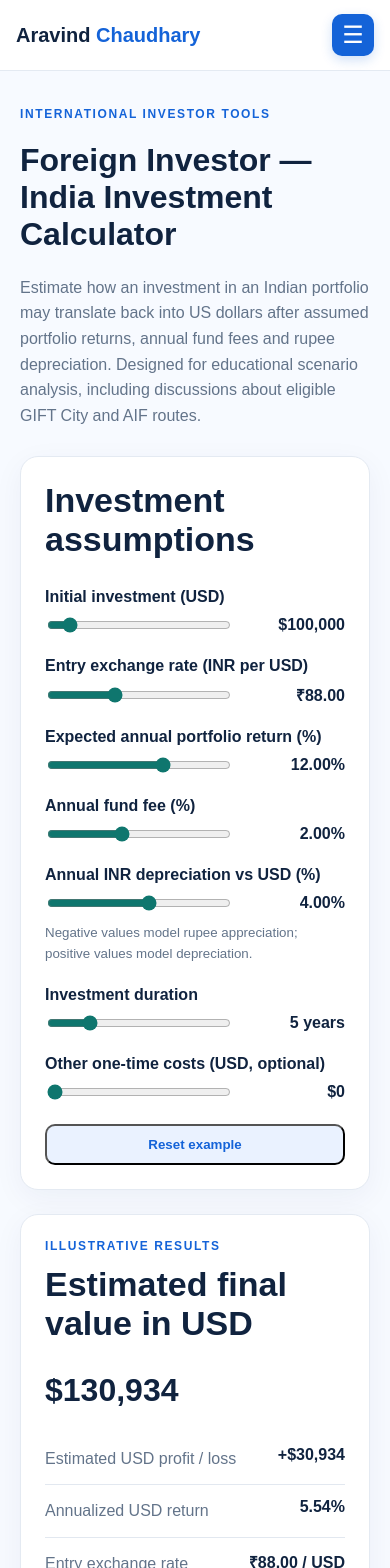
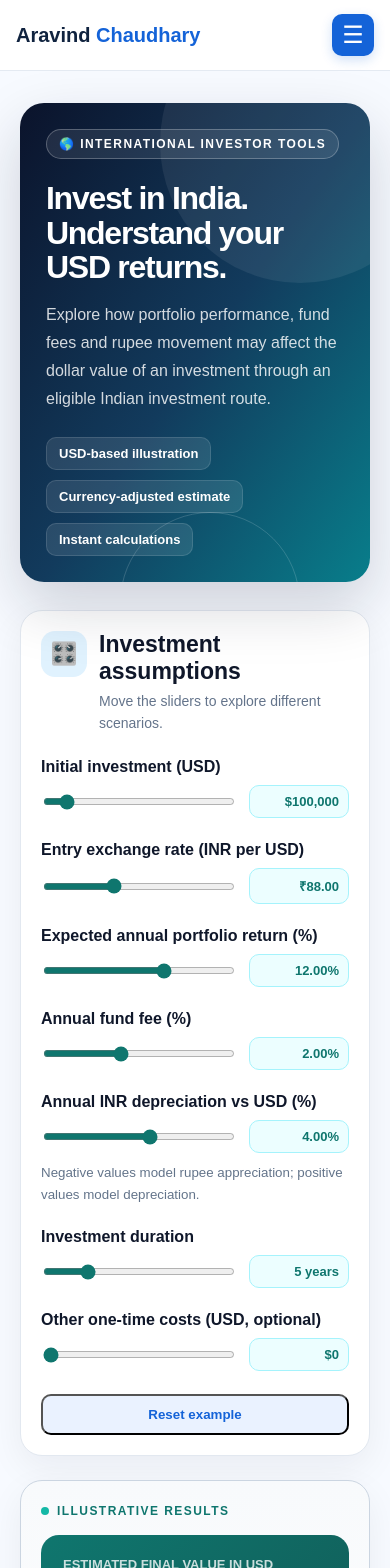
Before and after one commit to Aravind100/aravind-financial-expert, a Next.js app: page /calculators/gift-city-aif in a window 390 px wide. Shown: the top 1568 px of the page. Built offline with nearby package versions, Linux system fonts and the light colour scheme.

Commit message:
Refactor styles and layout for investment calculator
Updated styles and layout for the investment calculator page, enhancing visual elements and improving responsiveness.

```diff
--- a/app/calculators/gift-city-aif/page.tsx
+++ b/app/calculators/gift-city-aif/page.tsx
@@ -51,14 +51,22 @@ function SliderField({
             width: "100%",
             minWidth: 0,
             accentColor: "#0f766e",
-            cursor: "pointer",
+            cursor: "ew-resize",
+            height: 7,
+            borderRadius: 999,
           }}
         />
         <output
           style={{
             minWidth: 100,
             textAlign: "right",
-            fontWeight: 700,
+            fontWeight: 800,
+            fontSize: 13,
+            color: "#0f766e",
+            background: "#ecfeff",
+            border: "1px solid #a5f3fc",
+            borderRadius: 10,
+            padding: "8px 9px",
             fontVariantNumeric: "tabular-nums",
             whiteSpace: "nowrap",
           }}
@@ -119,20 +127,46 @@ export default function GiftCityAifCalculatorPage() {
   ]);
 
   return (
-    <main className="section" style={{ maxWidth: 1080, margin: "0 auto", paddingTop: 36, paddingBottom: 64 }}>
-      <div className="calculatorEyebrow">INTERNATIONAL INVESTOR TOOLS</div>
-      <h1>Foreign Investor — India Investment Calculator</h1>
-      <p className="muted" style={{ maxWidth: 800 }}>
-        Estimate how an investment in an Indian portfolio may translate back
-        into US dollars after assumed portfolio returns, annual fund fees and
-        rupee depreciation. Designed for educational scenario analysis,
-        including discussions about eligible GIFT City and AIF routes.
-      </p>
+    <main style={{ maxWidth: 1180, margin: "0 auto", padding: "32px 20px 72px", color: "#0f172a" }}>
+      <section style={{
+        position: "relative",
+        overflow: "hidden",
+        borderRadius: 24,
+        padding: "clamp(26px, 5vw, 52px)",
+        color: "#ffffff",
+        background: "linear-gradient(125deg, #0b132b 0%, #123b5d 52%, #087e8b 100%)",
+        boxShadow: "0 24px 60px rgba(15, 23, 42, 0.18)",
+      }}>
+        <div style={{ position: "absolute", width: 280, height: 280, borderRadius: "50%", background: "rgba(255,255,255,0.07)", right: -70, top: -100 }} />
+        <div style={{ position: "absolute", width: 180, height: 180, borderRadius: "50%", border: "1px solid rgba(255,255,255,0.16)", right: 70, bottom: -110 }} />
+        <div style={{ position: "relative", zIndex: 1, maxWidth: 780 }}>
+          <div style={{ display: "inline-flex", alignItems: "center", gap: 8, padding: "7px 12px", border: "1px solid rgba(255,255,255,0.25)", borderRadius: 999, background: "rgba(255,255,255,0.09)", fontSize: 12, fontWeight: 800, letterSpacing: "0.12em" }}>
+            🌎 INTERNATIONAL INVESTOR TOOLS
+          </div>
+          <h1 style={{ fontSize: "clamp(2rem, 5vw, 3.5rem)", lineHeight: 1.08, letterSpacing: "-0.04em", margin: "22px 0 16px", color: "#ffffff" }}>
+            Invest in India.<br />Understand your USD returns.
+          </h1>
+          <p style={{ maxWidth: 720, color: "rgba(255,255,255,0.82)", fontSize: "clamp(1rem, 2vw, 1.15rem)", lineHeight: 1.75, margin: 0 }}>
+            Explore how portfolio performance, fund fees and rupee movement may affect the dollar value of an investment through an eligible Indian investment route.
+          </p>
+          <div style={{ display: "flex", flexWrap: "wrap", gap: 10, marginTop: 24 }}>
+            {["USD-based illustration", "Currency-adjusted estimate", "Instant calculations"].map((item) => (
+              <span key={item} style={{ padding: "8px 12px", borderRadius: 10, background: "rgba(255,255,255,0.10)", border: "1px solid rgba(255,255,255,0.12)", fontSize: 13, fontWeight: 600 }}>{item}</span>
+            ))}
+          </div>
+        </div>
+      </section>
 
-      <div style={{ display: "grid", gridTemplateColumns: "repeat(auto-fit, minmax(min(100%, 300px), 1fr))", gap: 24, marginTop: 28 }}>
-        <section className="card" style={{ padding: 24 }}>
-          <h2>Investment assumptions</h2>
-          <div style={{ display: "grid", gap: 22, marginTop: 18 }}>
+      <div style={{ display: "grid", gridTemplateColumns: "repeat(auto-fit, minmax(min(100%, 320px), 1fr))", gap: 24, marginTop: 28, alignItems: "start" }}>
+        <section style={{ padding: "clamp(20px, 3vw, 30px)", border: "1px solid #e2e8f0", borderRadius: 22, background: "#ffffff", boxShadow: "0 12px 36px rgba(15,23,42,0.06)" }}>
+          <div style={{ display: "flex", alignItems: "flex-start", gap: 12, marginBottom: 24 }}>
+            <div style={{ width: 46, height: 46, display: "grid", placeItems: "center", flexShrink: 0, borderRadius: 14, background: "#e0f2fe", fontSize: 22 }}>🎛️</div>
+            <div>
+              <h2 style={{ margin: "0 0 5px", fontSize: 23 }}>Investment assumptions</h2>
+              <p style={{ margin: 0, color: "#64748b", fontSize: 14, lineHeight: 1.6 }}>Move the sliders to explore different scenarios.</p>
+            </div>
+          </div>
+          <div style={{ display: "grid", gap: 23 }}>
             <SliderField
               label="Initial investment (USD)"
               value={investmentUsd}
@@ -222,15 +256,22 @@ export default function GiftCityAifCalculatorPage() {
           </div>
         </section>
 
-        <section className="card" style={{ padding: 24 }}>
-          <div className="calculatorEyebrow">ILLUSTRATIVE RESULTS</div>
-          <h2 style={{ marginTop: 8 }}>Estimated final value in USD</h2>
-          <p style={{ fontSize: "clamp(2rem, 5vw, 3rem)", fontWeight: 750, margin: "12px 0 24px", overflowWrap: "anywhere" }}>
-            {numberFormat(result.finalUsd, "USD")}
-          </p>
+        <section style={{ padding: "clamp(20px, 3vw, 30px)", border: "1px solid #cbd5e1", borderRadius: 22, background: "linear-gradient(180deg, #f8fafc 0%, #ffffff 58%)", boxShadow: "0 12px 36px rgba(15,23,42,0.06)" }}>
+          <div style={{ display: "inline-flex", alignItems: "center", gap: 8, color: "#0f766e", fontSize: 12, fontWeight: 800, letterSpacing: "0.12em" }}>
+            <span style={{ width: 8, height: 8, borderRadius: "50%", background: "#14b8a6" }} />
+            ILLUSTRATIVE RESULTS
+          </div>
+          <div style={{ marginTop: 16, padding: 22, borderRadius: 18, color: "#ffffff", background: "linear-gradient(135deg, #0f766e, #115e59)" }}>
+            <p style={{ color: "rgba(255,255,255,0.78)", fontSize: 13, fontWeight: 700, margin: 0 }}>ESTIMATED FINAL VALUE IN USD</p>
+            <p style={{ fontSize: "clamp(2.1rem, 5vw, 3.2rem)", fontWeight: 850, letterSpacing: "-0.04em", margin: "10px 0 0", overflowWrap: "anywhere", lineHeight: 1.1 }}>
+              {numberFormat(result.finalUsd, "USD")}
+            </p>
+            <p style={{ margin: "12px 0 0", fontSize: 14, color: "rgba(255,255,255,0.82)" }}>
+              {result.profitUsd >= 0 ? "Potential gain" : "Potential loss"}: {result.profitUsd >= 0 ? "+" : "−"}{numberFormat(Math.abs(result.profitUsd), "USD")}
+            </p>
+          </div>
           <div style={{ display: "grid", gap: 0 }}>
             {[
-              ["Estimated USD profit / loss", `${result.profitUsd >= 0 ? "+" : "−"}${numberFormat(Math.abs(result.profitUsd), "USD")}`],
               ["Annualized USD return", percent(result.annualizedUsdReturn)],
               ["Entry exchange rate", `₹${entryRate.toFixed(2)} / USD`],
               ["Estimated exit exchange rate", `₹${result.exitRate.toFixed(2)} / USD`],
@@ -239,14 +280,14 @@ export default function GiftCityAifCalculatorPage() {
               ["Illustrative net annual INR growth", percent(result.netAnnualGrowth)],
               ["Other costs deducted", numberFormat(otherCostsUsd, "USD")],
             ].map(([label, value]) => (
-              <div key={label} style={{ display: "flex", justifyContent: "space-between", alignItems: "start", gap: 16, padding: "13px 0", borderBottom: "1px solid #e2e8f0" }}>
+              <div key={label} style={{ display: "flex", justifyContent: "space-between", alignItems: "start", gap: 16, padding: "14px 0", borderBottom: "1px solid #e2e8f0" }}>
                 <span className="muted">{label}</span>
                 <strong style={{ textAlign: "right", overflowWrap: "anywhere" }}>{value}</strong>
               </div>
             ))}
           </div>
-          <div style={{ marginTop: 22, padding: 16, background: "#f1f5f9", borderRadius: 10 }}>
-            <strong>How currency depreciation affects you</strong>
+          <div style={{ marginTop: 22, padding: 18, background: "#ecfeff", border: "1px solid #a5f3fc", borderRadius: 15 }}>
+            <strong style={{ color: "#155e75" }}>💱 How currency depreciation affects you</strong>
             <p className="muted" style={{ marginBottom: 0, marginTop: 8 }}>
               If the rupee weakens against the dollar, the same INR portfolio
               value converts into fewer US dollars. A higher INR investment
@@ -267,7 +308,7 @@ export default function GiftCityAifCalculatorPage() {
         </ul>
       </section>
 
-      <div style={{ display: "flex", flexWrap: "wrap", gap: 12, marginTop: 24 }}>
+      <div style={{ display: "flex", flexWrap: "wrap", gap: 12, marginTop: 30 }}>
         <Link className="btn" href="/contact">Discuss your requirement →</Link>
         <Link className="btn alt" href="/calculators">← All calculators</Link>
       </div>
```
